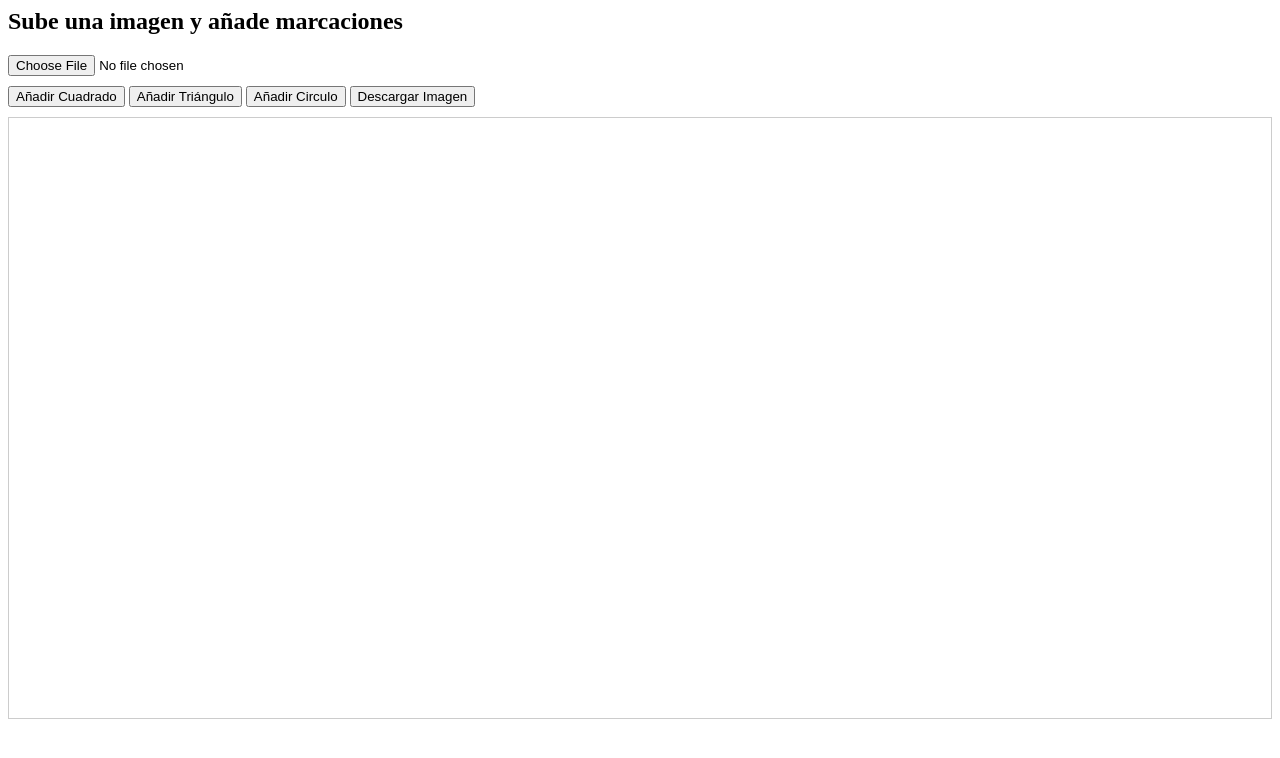
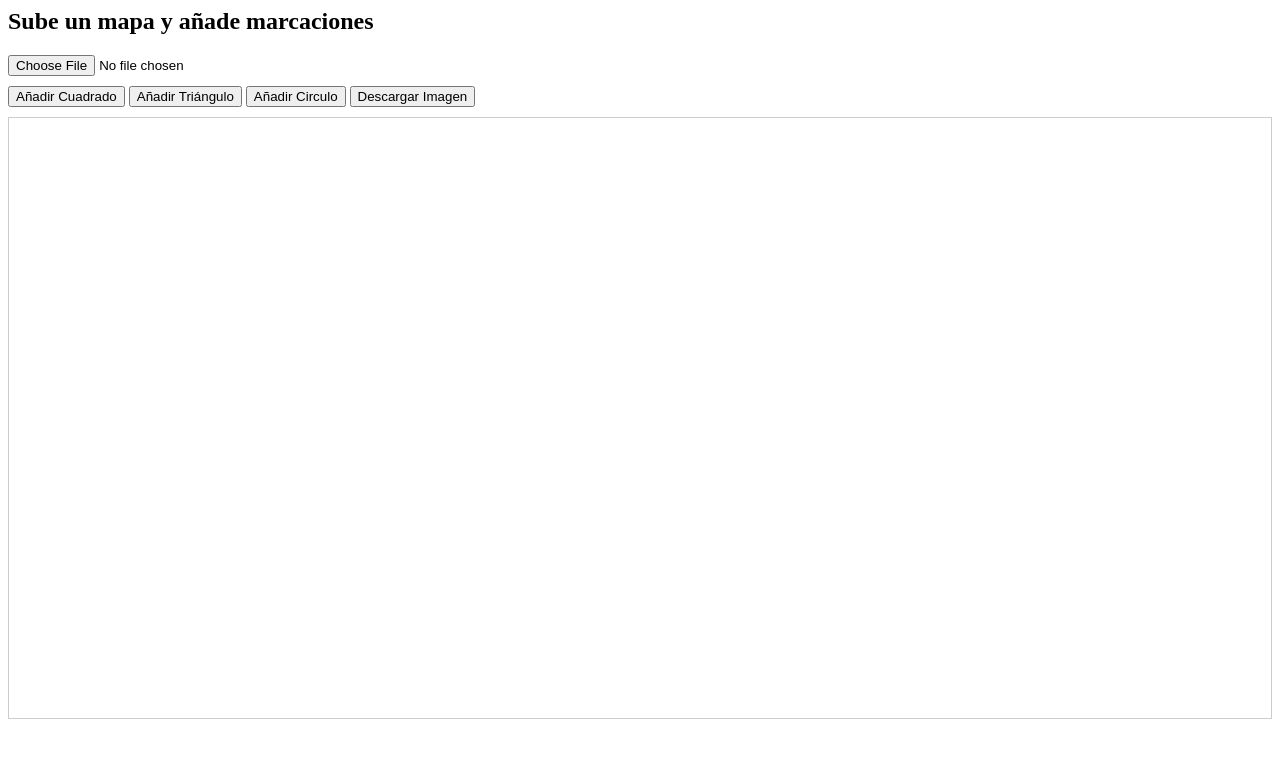
Before and after one commit to 2621520/testAppian2, a plain HTML site: page index.html in a window 1280 px wide. Drawn offline with nearby package versions, Linux system fonts and the light colour scheme.

Commit message:
Update index.html

```diff
--- a/index.html
+++ b/index.html
@@ -14,7 +14,7 @@
   </style>
 </head>
 <body>
-  <h2>Sube una imagen y añade marcaciones</h2>
+  <h2>Sube un mapa y añade marcaciones</h2>
   <input type="file" id="imageUpload" accept="image/*">
   <div id="controls">
     <button onclick="addSquare()">Añadir Cuadrado</button>
```
